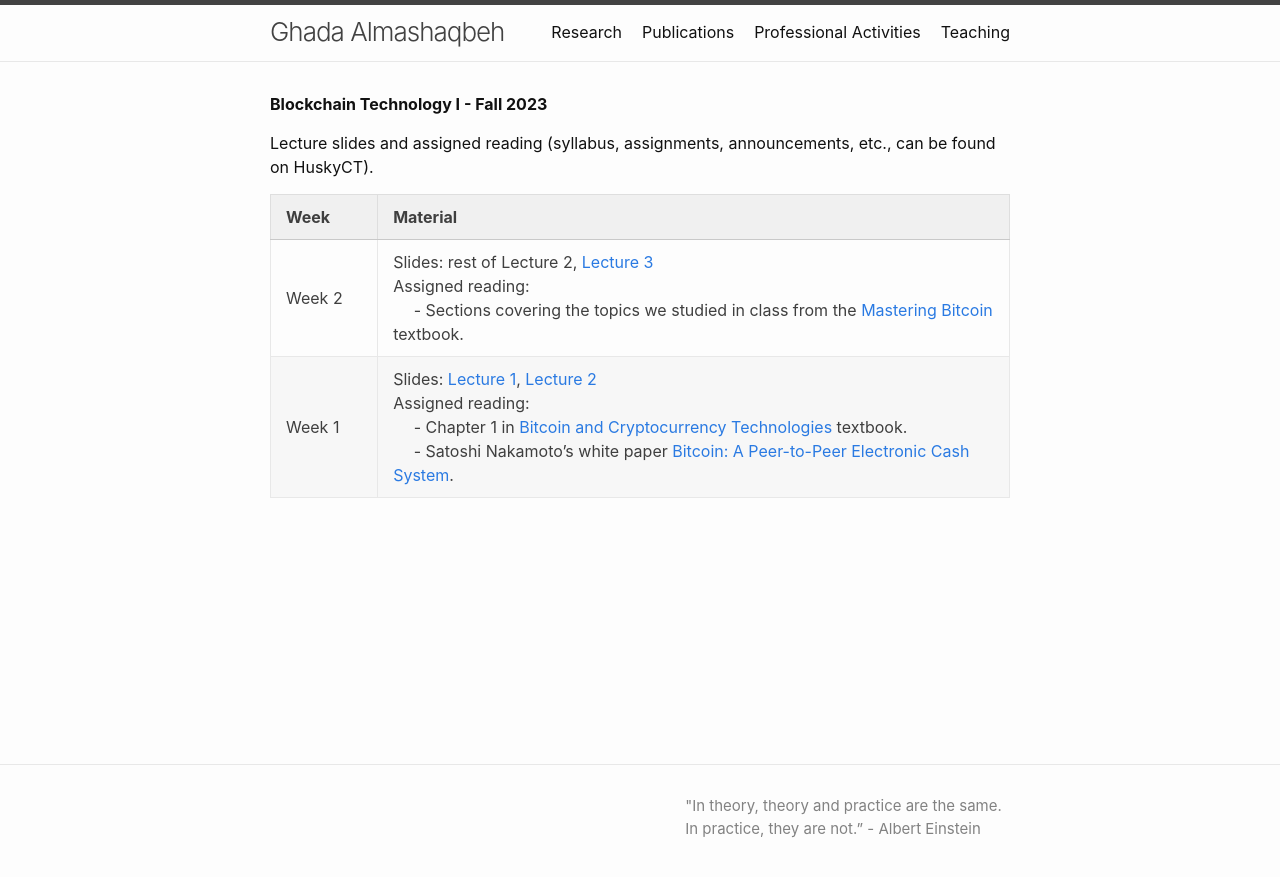
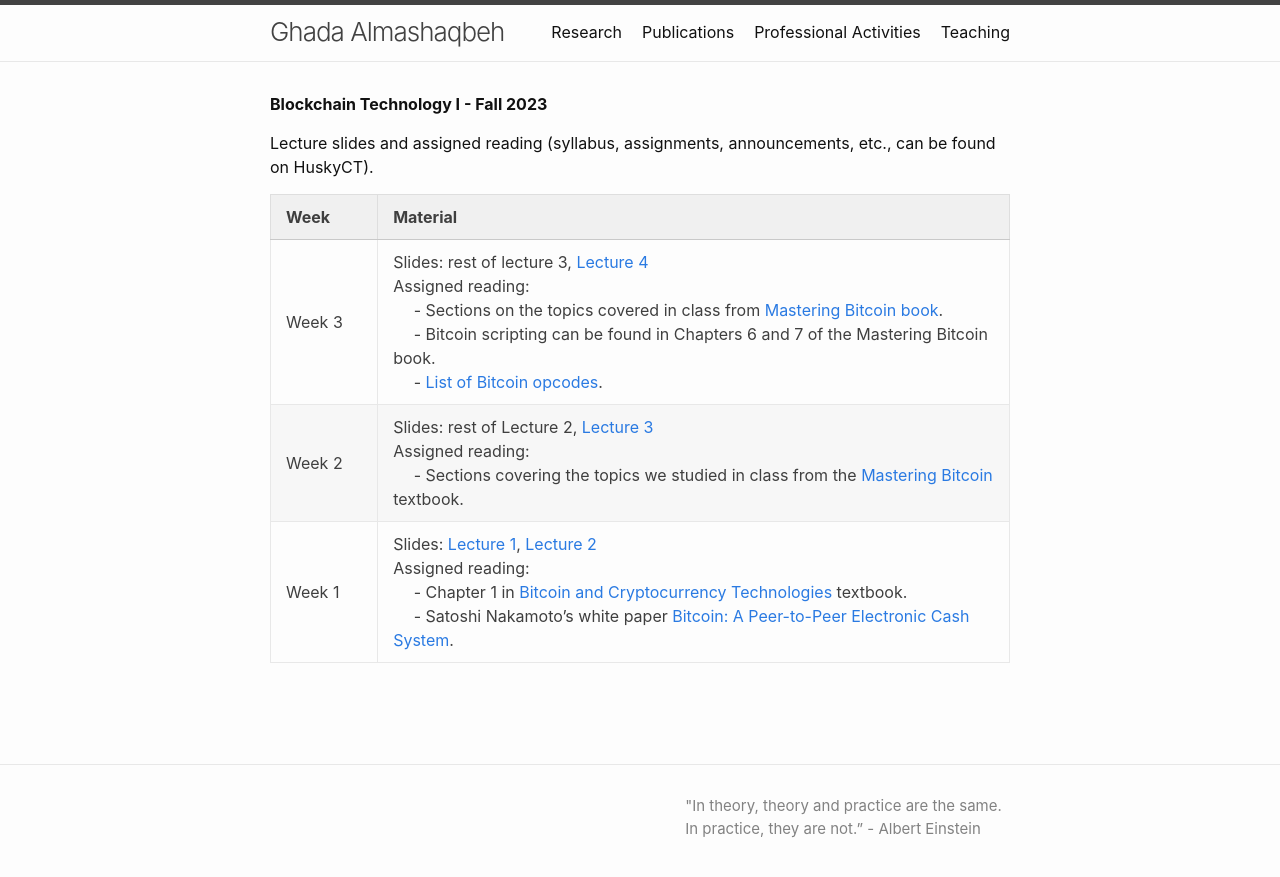
Before and after one commit to GhadaAlmashaqbeh/GhadaAlmashaqbeh.github.io, a Jekyll site: the page built from courses/blockchain-technology-f2023/index.md, in a window 1280 px wide. Shown: the top 877 px of the page. Built offline with Jekyll 4.4.1, drawn with Linux system fonts in a browser that asks for light colours.

Commit message:
add lectures

```diff
--- a/courses/blockchain-technology-f2023/index.md
+++ b/courses/blockchain-technology-f2023/index.md
@@ -8,5 +8,6 @@ Lecture slides and assigned reading (syllabus, assignments, announcements, etc.,
 
 | Week&emsp;&emsp;| Material           |
 |----------|--------------------|
+| Week 3 | Slides: rest of lecture 3, [Lecture 4](./lecture4.pdf) <br/> Assigned reading: <br/> &emsp; - Sections on the topics covered in class from [Mastering Bitcoin book](https://github.com/bitcoinbook/bitcoinbook/blob/develop/book.asciidoc). <br/> &emsp; - Bitcoin scripting can be found in Chapters 6 and 7 of the Mastering Bitcoin book. <br/> &emsp; - [List of Bitcoin opcodes](https://en.bitcoin.it/wiki/Script).|
 | Week 2 | Slides: rest of Lecture 2, [Lecture 3](./lecture3.pdf) <br/> Assigned reading: <br/> &emsp; - Sections covering the topics we studied in class from the [Mastering Bitcoin](https://github.com/bitcoinbook/bitcoinbook/blob/develop/book.asciidoc) textbook.  |
 | Week 1 | Slides: [Lecture 1](./lecture1.pdf), [Lecture 2](./lecture2.pdf) <br/> Assigned reading: <br/> &emsp; - Chapter 1 in [Bitcoin and Cryptocurrency Technologies](https://d28rh4a8wq0iu5.cloudfront.net/bitcointech/readings/princeton_bitcoin_book.pdf) textbook. <br/> &emsp; - Satoshi Nakamoto’s white paper [Bitcoin: A Peer-to-Peer Electronic Cash System](https://bitcoin.org/bitcoin.pdf). |
```
Also changed, not shown: 3 other files.
